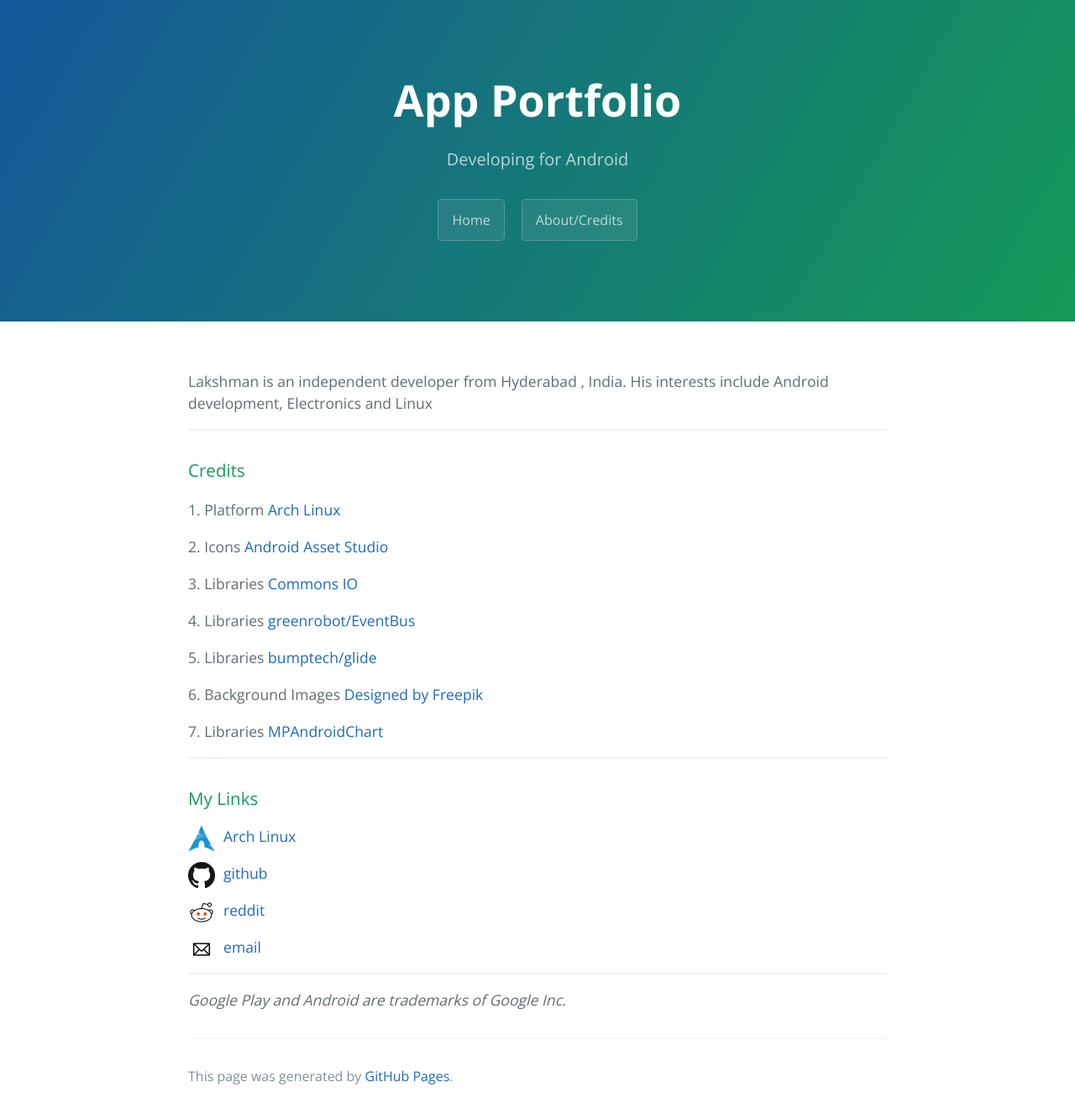
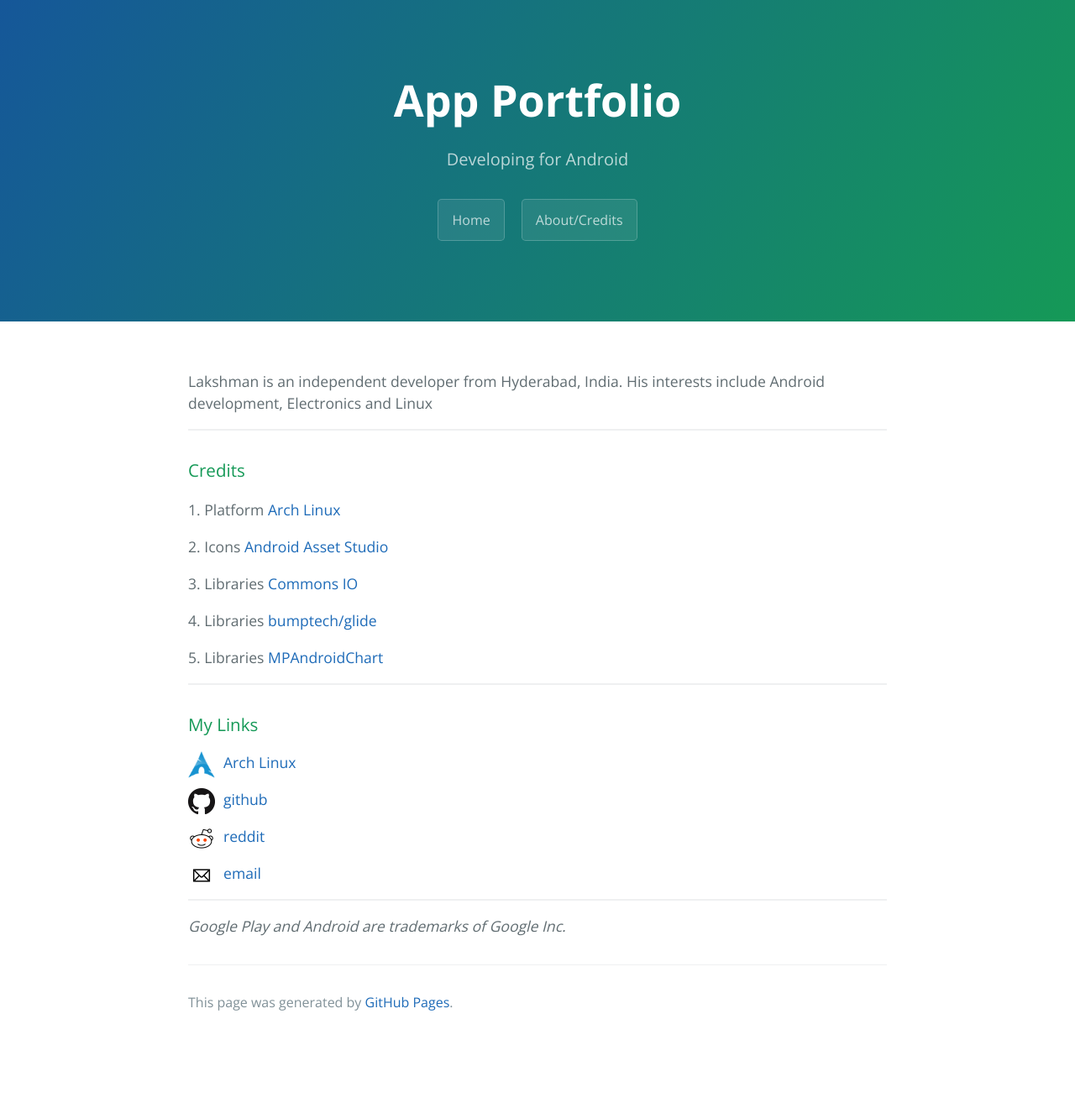
Before and after one commit to lakshman5876/lakshman5876.github.io, a Jekyll site: the page built from about.md, in a window 1280 px wide. Shown: the whole page at 84% size. Built offline with Jekyll 4.4.1, drawn with Linux system fonts in a browser that asks for light colours; after the commit the page ends 1238 px from its top, so only the background shows below that.

```diff
--- a/about.md
+++ b/about.md
@@ -4,7 +4,7 @@ title: About
 permalink: /about/
 ---
 
-<br/>Lakshman is an independent developer from Hyderabad , India. His interests include Android development, Electronics and Linux<br/>
+<br/>Lakshman is an independent developer from Hyderabad, India. His interests include Android development, Electronics and Linux<br/>
 
 <hr>
 ### Credits
@@ -15,13 +15,9 @@ permalink: /about/
 
 <p>3. Libraries <a href="https://commons.apache.org/proper/commons-io/"> Commons IO</a></p>
 
-<p>4. Libraries <a href="https://github.com/greenrobot/EventBus">greenrobot/EventBus</a></p>
+<p>4. Libraries <a href="https://github.com/bumptech/glide">bumptech/glide</a></p>
 
-<p>5. Libraries <a href="https://github.com/bumptech/glide">bumptech/glide</a></p>
-
-<p>6. Background Images <a href="http://www.freepik.com">Designed by Freepik</a></p>
-
-<p>7. Libraries <a href="https://github.com/PhilJay/MPAndroidChart">MPAndroidChart</a></p>
+<p>5. Libraries <a href="https://github.com/PhilJay/MPAndroidChart">MPAndroidChart</a></p>
 
 <!--
 ### My Blog
```
Also changed, not shown: android/nss_faqs.md (+5 -0 lines), index.md (+2 -2 lines).
